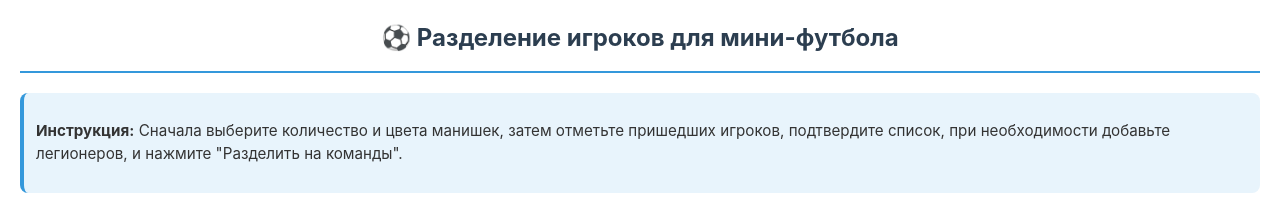
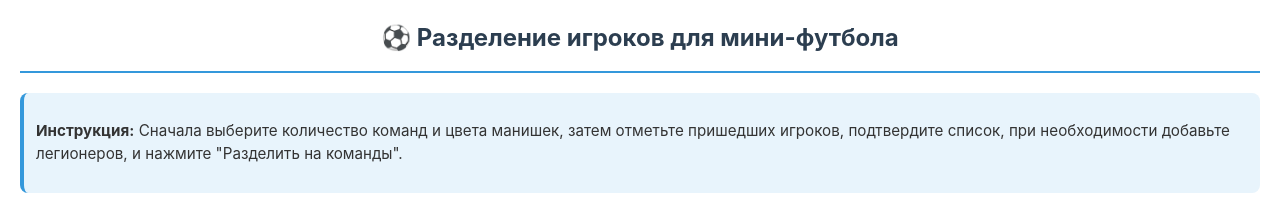
Before and after one commit to d1mqaZ/Football5x5, a plain HTML site: page index.html in a window 1280 px wide. Shown: the top 211 px of the page. Drawn offline with Linux system fonts and the light colour scheme.

Commit message:
index.html

```diff
--- a/index.html
+++ b/index.html
@@ -3,7 +3,7 @@
 <head>
     <meta charset="UTF-8">
     <meta name="viewport" content="width=device-width, initial-scale=1.0, maximum-scale=1.0, user-scalable=no">
-    <title>Разделение игроков для мини-футбола</title>
+    <title>Разделение игроков для мини-футбола 5х5</title>
     <style>
         * {
             box-sizing: border-box;
@@ -669,7 +669,7 @@
         <h1>⚽ Разделение игроков для мини-футбола</h1>
 
         <div class="app-description">
-            <p><strong>Инструкция:</strong> Сначала выберите количество и цвета манишек, затем отметьте пришедших игроков, подтвердите список, при необходимости добавьте легионеров, и нажмите "Разделить на команды".</p>
+            <p><strong>Инструкция:</strong> Сначала выберите количество команд и цвета манишек, затем отметьте пришедших игроков, подтвердите список, при необходимости добавьте легионеров, и нажмите "Разделить на команды".</p>
         </div>
 
         <div class="step-indicator">
```
